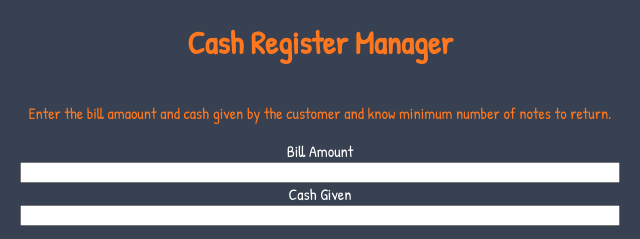
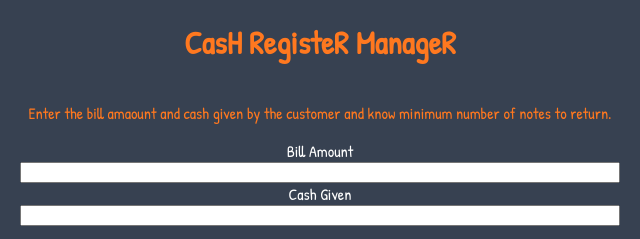
Before and after one commit to isachin-dot/cash-register-app, a plain HTML site: page cassh.html in a window 1280 px wide. Shown: the top 239 px of the page, 320-960 px from the left. Drawn offline with Linux system fonts and the light colour scheme.

Commit message:
update
cash manager

```diff
--- a/cassh.html
+++ b/cassh.html
@@ -9,7 +9,7 @@
 </head>
 <body>
     <div class="container">
-        <h1 class="heading">Cash Register Manager</h1>
+        <h1 class="heading">CasH RegisteR ManageR</h1>
         <p class="descripton">
             Enter the bill amaount and cash given by the customer and know minimum number of notes to return.
         </p>
```
